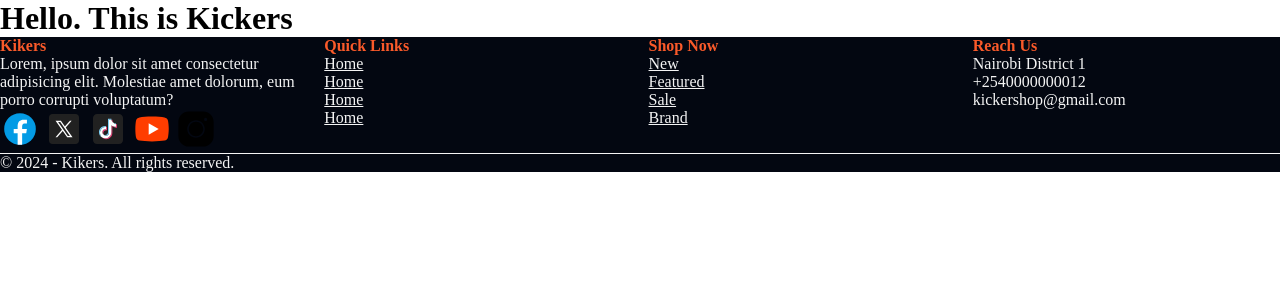
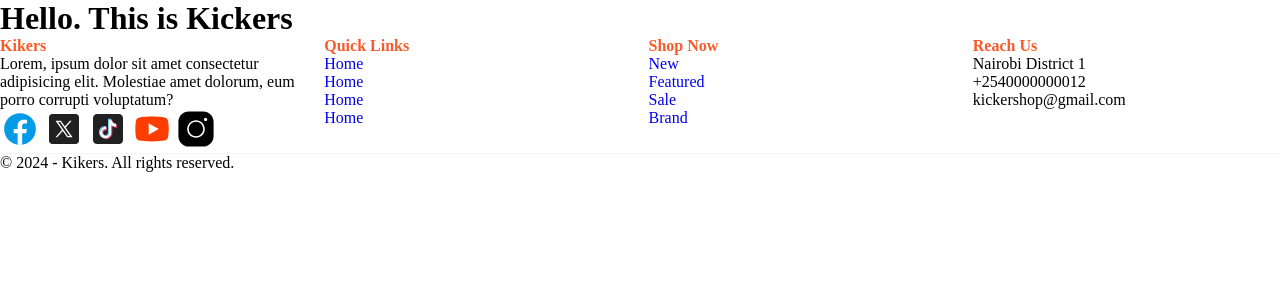
Before and after one commit to paulmagadi/Shoes-Shop-Ecommerce, a Django app: page / in a window 1280 px wide. Shown: the part 37-337 px from the top of the page. Run offline with Django 5.2, Linux system fonts and the light colour scheme.

Commit message:
modified:   Shoes_Shop/main/templates/main/footer.html

```diff
--- a/Shoes_Shop/main/templates/main/footer.html
+++ b/Shoes_Shop/main/templates/main/footer.html
@@ -46,8 +46,8 @@
         --secondary-color: #A4A8B5;
     }
     footer {
-        background-color: var(--black-color);
-        color: var(--white-color);
+        /* background-color: var(--black-color);
+        color: var(--white-color); */
     }
 
     footer h4 {
@@ -55,7 +55,8 @@
     }
 
     footer a {
-        color: var(--white-color);
+        /* color: var(--white-color); */
+        text-decoration: none;
     }
 
     .footer-container {
@@ -69,8 +70,8 @@
     }
 
     .foot-container {
-        background-color: var(--black-color);
-        color: var(--white-color);
+        /* background-color: var(--black-color); */
+        /* color: var(--white-color); */
         border-top: 1px solid var(--white-color);
     }
 </style>
```
